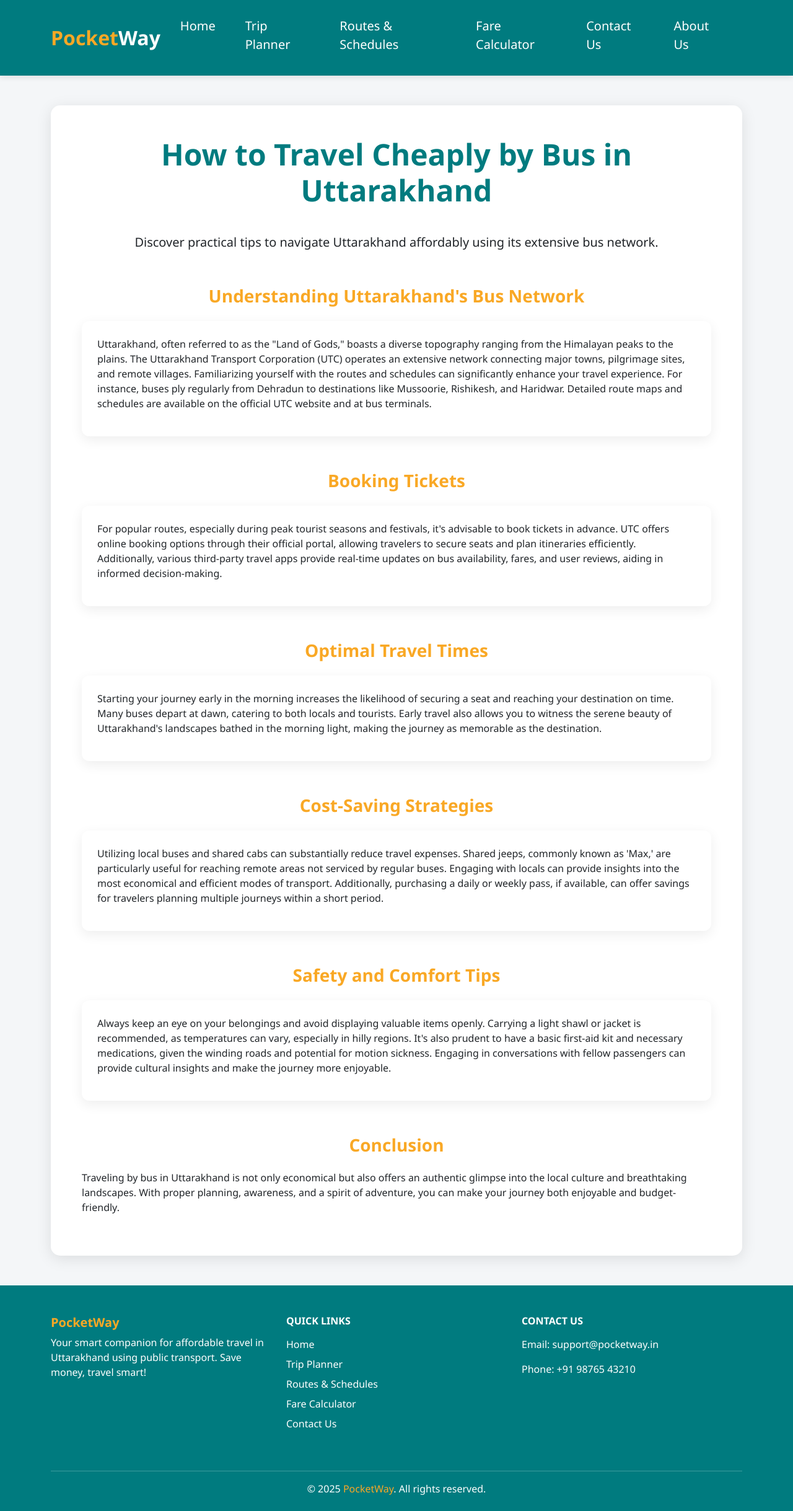
After one commit to abhishekmahara/Pocket-way, a PHP site: page /blog/travelBus.php in a window 1280 px wide. The commit adds this page. Shown: the whole page at 62% size. Run offline with PHP 8.4, Linux system fonts and the light colour scheme.

Commit message:
added new article pages

```diff
--- /dev/null
+++ b/blog/travelBus.php
@@ -0,0 +1,113 @@
+<?php include '../includes/header.php'; ?>
+<style>
+    :root {
+        --primary-color: #007B7F;
+        --accent-color: #F9A825;
+        --background-color: #F4F6F8;
+        --text-color: #212529;
+        --secondary-text: #6c757d;
+    }
+
+    body {
+        background-color: var(--background-color);
+        color: var(--text-color);
+        font-family: 'Segoe UI', sans-serif;
+    }
+
+    a:visited {
+        color: white;
+    }
+
+    .article-wrapper {
+        background-color: #fff;
+        padding: 50px;
+        border-radius: 15px;
+        box-shadow: 0 5px 25px rgba(0, 0, 0, 0.1);
+    }
+
+    .article-title {
+        color: var(--primary-color);
+        font-size: 3rem;
+        font-weight: bold;
+        text-align: center;
+        margin-bottom: 40px;
+    }
+
+    .section-heading {
+        color: var(--accent-color);
+        font-size: 1.75rem;
+        margin-top: 50px;
+        margin-bottom: 20px;
+        font-weight: 600;
+        text-align: center;
+    }
+
+    .tip-box {
+        background: #ffffff;
+        border-radius: 12px;
+        padding: 25px;
+        margin-bottom: 40px;
+        box-shadow: 0 6px 20px rgba(0,0,0,0.07);
+    }
+
+    .article-img {
+        border: 5px solid #ddd;
+        border-radius: 12px;
+        box-shadow: 0 5px 15px rgba(0,0,0,0.08);
+        margin-bottom: 20px;
+        width: 90%;
+        height: auto;
+        display: block;
+        margin-left: auto;
+        margin-right: auto;
+    }
+
+    ul li {
+        margin-bottom: 8px;
+    }
+</style>
+</head>
+<body>
+
+<div class="container py-5">
+    <div class="article-wrapper">
+        <h1 class="article-title">How to Travel Cheaply by Bus in Uttarakhand</h1>
+        <p class="lead text-center">Discover practical tips to navigate Uttarakhand affordably using its extensive bus network.</p>
+
+        <!-- Understanding Uttarakhand's Bus Network -->
+        <div class="section-heading">Understanding Uttarakhand's Bus Network</div>
+        <div class="tip-box">
+            <p>Uttarakhand, often referred to as the "Land of Gods," boasts a diverse topography ranging from the Himalayan peaks to the plains. The Uttarakhand Transport Corporation (UTC) operates an extensive network connecting major towns, pilgrimage sites, and remote villages. Familiarizing yourself with the routes and schedules can significantly enhance your travel experience. For instance, buses ply regularly from Dehradun to destinations like Mussoorie, Rishikesh, and Haridwar. Detailed route maps and schedules are available on the official UTC website and at bus terminals.</p>
+        </div>
+
+        <!-- Booking Tickets -->
+        <div class="section-heading">Booking Tickets</div>
+        <div class="tip-box">
+            <p>For popular routes, especially during peak tourist seasons and festivals, it's advisable to book tickets in advance. UTC offers online booking options through their official portal, allowing travelers to secure seats and plan itineraries efficiently. Additionally, various third-party travel apps provide real-time updates on bus availability, fares, and user reviews, aiding in informed decision-making.</p>
+        </div>
+
+        <!-- Optimal Travel Times -->
+        <div class="section-heading">Optimal Travel Times</div>
+        <div class="tip-box">
+            <p>Starting your journey early in the morning increases the likelihood of securing a seat and reaching your destination on time. Many buses depart at dawn, catering to both locals and tourists. Early travel also allows you to witness the serene beauty of Uttarakhand's landscapes bathed in the morning light, making the journey as memorable as the destination.</p>
+        </div>
+
+        <!-- Cost-Saving Strategies -->
+        <div class="section-heading">Cost-Saving Strategies</div>
+        <div class="tip-box">
+            <p>Utilizing local buses and shared cabs can substantially reduce travel expenses. Shared jeeps, commonly known as 'Max,' are particularly useful for reaching remote areas not serviced by regular buses. Engaging with locals can provide insights into the most economical and efficient modes of transport. Additionally, purchasing a daily or weekly pass, if available, can offer savings for travelers planning multiple journeys within a short period.</p>
+        </div>
+
+        <!-- Safety and Comfort Tips -->
+        <div class="section-heading">Safety and Comfort Tips</div>
+        <div class="tip-box">
+            <p>Always keep an eye on your belongings and avoid displaying valuable items openly. Carrying a light shawl or jacket is recommended, as temperatures can vary, especially in hilly regions. It's also prudent to have a basic first-aid kit and necessary medications, given the winding roads and potential for motion sickness. Engaging in conversations with fellow passengers can provide cultural insights and make the journey more enjoyable.</p>
+        </div>
+
+        <!-- Conclusion -->
+        <div class="section-heading">Conclusion</div>
+        <p>Traveling by bus in Uttarakhand is not only economical but also offers an authentic glimpse into the local culture and breathtaking landscapes. With proper planning, awareness, and a spirit of adventure, you can make your journey both enjoyable and budget-friendly.</p>
+    </div>
+</div>
+
+<?php include '../includes/footer.php'; ?>
--- a/includes/header.php
+++ b/includes/header.php
@@ -41,7 +41,7 @@
     <div class="collapse navbar-collapse" id="navbarNav">
       <ul class="navbar-nav ms-auto">
         <li class="nav-item">
-          <a class="nav-link text-white fs-5 px-3" href="#">Home</a>
+          <a class="nav-link text-white fs-5 px-3" href="../">Home</a>
         </li>
         <li class="nav-item">
           <a class="nav-link text-white fs-5 px-3" href="#trip-planner">Trip Planner</a>
--- a/index.php
+++ b/index.php
@@ -200,7 +200,7 @@
             <!-- Article 2 -->
             <div class="col-md-4">
                 <div class="card card-custom h-100">
-                    <img src="assets\img\Bal Mithai.avif" class="card-img-top" alt="Local Cuisine">
+                    <img src="assets\img\local_food.jpg" class="card-img-top" alt="Local Cuisine">
                     <div class="card-body">
                         <h5 class="card-title">Local Foods You Must Try</h5>
                         <p class="card-text">Enjoy the taste of Aloo Ke Gutke and Bal Mithai while exploring the beautiful hills of Uttarakhand.</p>
@@ -215,7 +215,7 @@
                     <div class="card-body">
                         <h5 class="card-title">How to Travel Cheaply by Bus</h5>
                         <p class="card-text">Learn how to use public transport smartly with our budget travel guide.</p>
-                        <a href="#" class="text-primary">Read More </a>
+                        <a href="blog/travelBus.php" class="text-primary">Read More </a>
                     </div>
                 </div>
             </div>
@@ -226,7 +226,7 @@
                     <div class="card-body">
                         <h5 class="card-title">Historic Sites to Visit</h5>
                         <p class="card-text">Explore temples, forts, and spiritual places that define Uttarakhand's rich culture.</p>
-                        <a href="#" class="text-primary">Read More </a>
+                        <a href="" class="text-primary">Read More </a>
                     </div>
                 </div>
             </div>
```
Also changed, not shown: blog/localfood.php (+4 -4 lines), assets/img/Aloo ke Gutke.jpg (deleted), assets/img/Bal Mithai.avif (deleted), assets/img/Bal Mithai.jpg (added), assets/img/aalu k gutke.jpg (added), assets/img/jholi.jpeg, assets/img/local_food.jpg (added), 4 other files.
